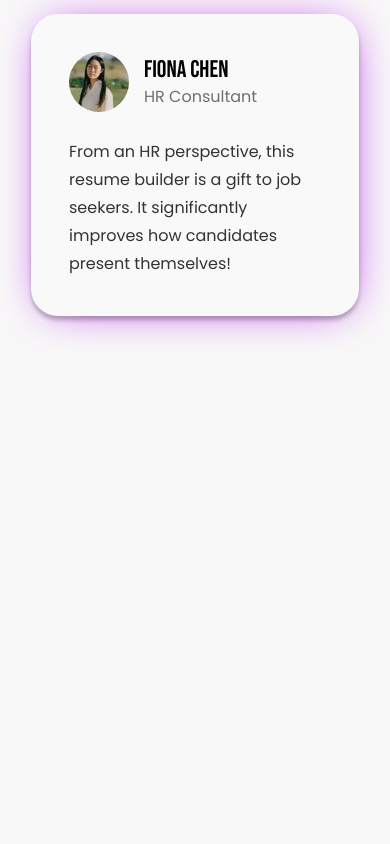
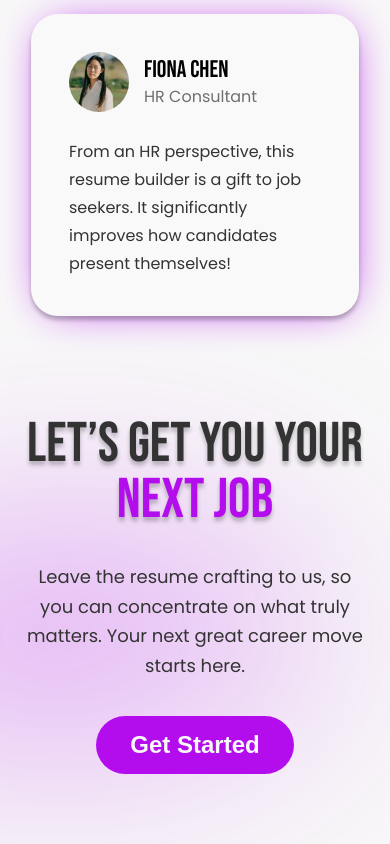
Before and after one commit to Siddhant654321/resume_builder, a React (Vite) app: page / in a window 390 px wide. Shown: the part 6155-6999 px from the top of the page. Before the commit the page ends 6516 px from the top, so only its background shows below. Built offline with nearby package versions, Linux system fonts and the light colour scheme.

Commit message:
created the homepage bottom section with complete responsiveness

```diff
--- a/src/components/HomePageBottom.css
+++ b/src/components/HomePageBottom.css
@@ -0,0 +1,85 @@
+.bottom_section_container {
+    display: flex;
+    flex-direction: column;
+    align-items: center;
+    margin-bottom: 100px;
+    padding: 0px 25px;
+    overflow: clip;
+}
+
+.bottom_section_heading {
+    margin-bottom: 0px;
+}
+
+.bottom_section_para {
+    color: var(--Text-and-Main-Black, #333);
+    text-align: center;
+    font-family: var(--font-family);
+    font-size: 24px;
+    font-weight: 400;
+    line-height: 166%;
+    max-width: 784px;
+}
+
+.bottom_section_button {
+    font-size: 32px;
+    font-weight: 700;
+    padding: 15px 34px;
+}
+
+.bottom_ellipse_2 {
+    bottom: 0%;
+    right: 5%;
+}
+
+@media (max-width: 1000px) {
+    .bottom_section_para {
+        font-size: 18px;
+    }
+    .bottom_section_button {
+        font-size: 24px;
+        padding: 15px 34px;
+    }
+}
+
+@media (max-width: 757px) {
+    .bottom_section_heading {
+        font-size: 64px;
+    }
+    .bottom_ellipse_1 {
+        height: 190px;
+        width: 360px;
+    }
+}
+
+@media (max-width: 757px) {
+    .bottom_section_heading {
+        font-size: 64px;
+    }
+    .bottom_ellipse_1 {
+        height: 190px;
+        width: 360px;
+    }
+}
+
+@media (max-width: 639px) {
+    .bottom_section_heading {
+        line-height: 100%;
+        font-size: 56px;
+        margin-top: 56px;
+    }
+
+    .bottom_ellipse_1 {
+        display: none;
+    }
+}
+
+@media (max-width: 551px) {
+    .bottom_section_heading {
+        margin-bottom: 15px;
+        max-width: 400px;
+    }
+    .bottom_section_para {
+        margin-bottom: 10px;
+    }
+}
--- a/src/components/HomePageBottom.jsx
+++ b/src/components/HomePageBottom.jsx
@@ -1,9 +1,16 @@
+import BlurredSVG from './BlurredSVG';
 import './HomePageBottom.css';
 
 const HomePageBottom = () => {
   return (
     <div>
-
+        <div className='bottom_section_container'>
+            <BlurredSVG className='blurred_svg bottom_ellipse_1' width={720} height={381} />
+            <BlurredSVG className='blurred_svg bottom_ellipse_2' width={547} height={264} />
+            <h1 className='section_main_heading bottom_section_heading'>LET&#8217;S GET YOU YOUR <span className='purple_text'>NEXT JOB</span></h1>
+            <p className='bottom_section_para'>Leave the resume crafting to us, so you can concentrate on what truly matters. Your next great career move starts here.</p>
+            <button className='get_started_button bottom_section_button'>Get Started</button>
+        </div>
     </div>
   )
 }
```
